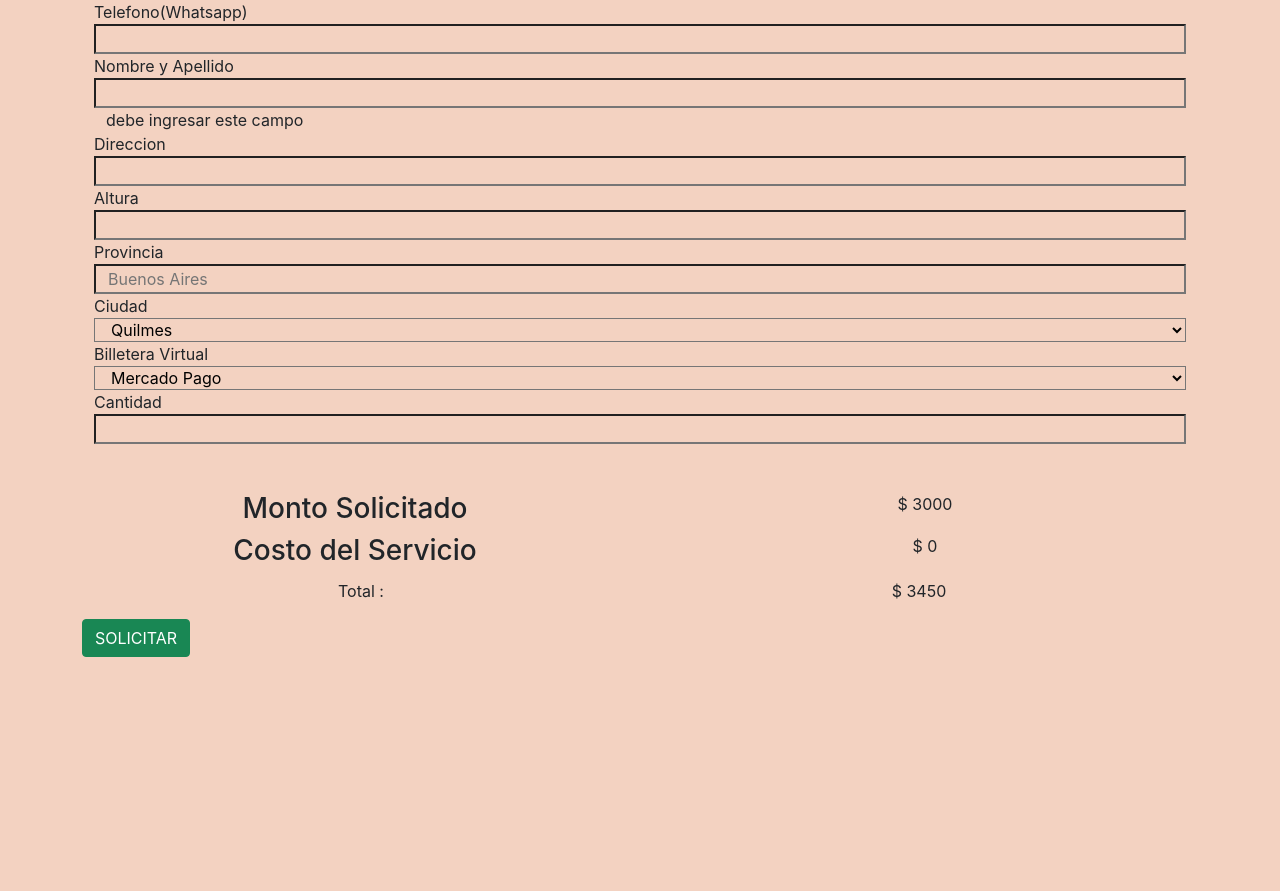
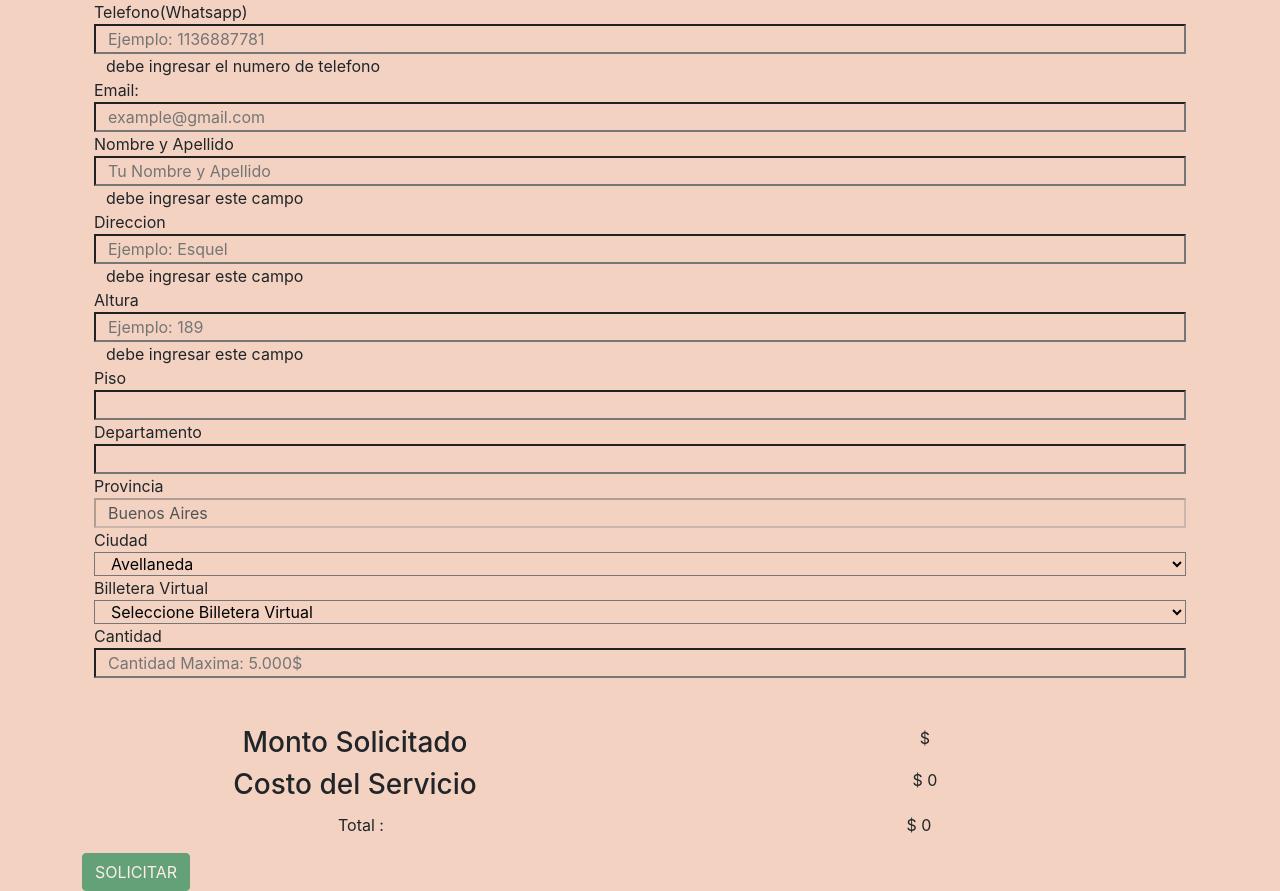
Before and after one commit to FxIvan/frontend-moneserv, a React (Create React App) app: page /#/form/solicitud in a window 1280 px wide. Before the commit the page ends 800 px from the top, so only its background shows below. Built offline with nearby package versions, Linux system fonts and the light colour scheme.

Commit message:
agregando para subir a github pages

```diff
--- a/src/component/solicitar/solicitar.js
+++ b/src/component/solicitar/solicitar.js
@@ -5,48 +5,83 @@ export const Solicitar = () => {
 
     const [ stateForm , setForm ] = useState({
         frm_telefono:'',
+        frm_email:'',
         frm_nombreyapellido:'',
         frm_direccion:'',
         frm_altura:'',
-        frm_provincia:'',
+        frm_piso:'',
+        frm_departamento:'',
+        frm_provincia:'Buenos Aires',
         frm_billetera:'',
         frm_cantidad:'',
         frm_ciudad_option:''
     })
 
-    const [servicio , setServicio] = useState('0')
+    const [ servicio , setServicio] = useState('0')
     const [ inputLleno , setInputLleno] = useState(false)
+    const [ inputTel , setInputTel ] = useState(false)
+    const [ inputDireccion , setDireccion ] = useState(false)
+    const [ inputAltura , setAltura ] = useState(false)
 
     const handleChange = (e) => {
 
-        const nameCiudad = e.target.value
-        const namePrueba = e.target.name
+        const nameValue = e.target.value
+        const stateName = e.target.name
 
-        console.log(namePrueba)
+        if(stateName){
+            if(stateName === 'frm_telefono'){
 
-        console.log(nameCiudad)
+                if(nameValue.length > 9){
+                    setInputTel(true)
+                }else{
+                    setInputTel(false)
+                }
+            }
 
-        if(namePrueba === 'frm_ciudad_option'){
-            switch(nameCiudad){
+            if(stateName === 'frm_nombreyapellido'){
+                if(nameValue.length > 5){
+                      setInputLleno(true)
+
+                }else{
+                    setInputLleno(false)
+                }
+            }
+
+            if(stateName === 'frm_direccion'){
+                if(nameValue.length >= 1){
+                    setDireccion(true)
+                }else{
+                    setDireccion(false)
+                }
+            }
+
+            if(stateName === 'frm_altura'){
+                if(nameValue.length >=1){
+                    setAltura(true)
+                }else{
+                    setAltura(false)
+                }
+            }
+        }
+
+        console.log( "Name: " , stateName  + "Valor: ",nameValue)
+
+        setForm({
+            ...stateForm,
+            [e.target.name]:e.target.value
+        })
+
+
+        if(stateName === 'frm_ciudad_option'){
+            switch(nameValue){
+                case 'frm_avellaneda':
+                    return setServicio('600')
                 case 'frm_quilmes':
                     return setServicio('450')
                 case 'frm_berazategui':
                     return setServicio('550')
             }
         }
-
-        if(namePrueba === 'frm_nombreyapellido'){
-            if(nameCiudad.length > 5){
-                  setInputLleno(true)
-            }else{
-                setInputLleno(false)
-            }
-        }
-
-        setForm({
-            ...stateForm,
-            [e.target.name]:e.target.value
-        })
     }
 
 
@@ -68,16 +103,30 @@ export const Solicitar = () => {
                                 <input
                                     className='col-xs-12'
                                     type='text'
-                                    placeholder=''
+                                    placeholder='Ejemplo: 1136887781'
                                     onChange={handleChange}
-                                    name='frm_telefono'/>
+                                    name='frm_telefono'
+                                    />
+                                    <p className='m-0'>{inputTel ? <p className='d-none'></p>:<p className='m-0'>debe ingresar el numero de telefono</p>}</p>
                             </div>
+
+                            <div className='row container m-auto input-label-container'>
+                                <label className='col-xs-12 p-0'>Email:</label>
+                                <input
+                                    className='col-xs-12'
+                                    type='email'
+                                    placeholder='example@gmail.com'
+                                    onChange={handleChange}
+                                    name='frm_email'
+                                    />
+                            </div>
+
                             <div className='row container m-auto input-label-container'>
                                 <label className='col-xs-12 p-0'>Nombre y Apellido</label>
                                 <input
                                     className='col-xs-12'
                                     type='text'
-                                    placeholder=''
+                                    placeholder='Tu Nombre y Apellido'
                                     onChange={handleChange}
                                     name='frm_nombreyapellido'
                                     />
@@ -88,19 +137,43 @@ export const Solicitar = () => {
                                 <input
                                     className='col-xs-12'
                                     type='text'
-                                    placeholder=''
+                                    placeholder='Ejemplo: Esquel'
                                     onChange={handleChange}
                                     name='frm_direccion'/>
+                                    <p className='m-0'>{inputDireccion ? <p className='d-none'></p>:<p className='m-0'>debe ingresar este campo</p>}</p>
                             </div>
                             <div className='row container m-auto input-label-container'>
                                 <label className='col-xs-12 p-0'>Altura</label>
                                 <input
                                     className='col-xs-12'
                                     type='text'
+                                    placeholder='Ejemplo: 189'
+                                    onChange={handleChange}
+                                    name='frm_altura'/>
+                                    <p className='m-0'>{inputAltura ? <p className='d-none'></p>:<p className='m-0'>debe ingresar este campo</p>}</p>
+                            </div>
+
+                            <div className='row container m-auto input-label-container'>
+                                <label className='col-xs-12 p-0'>Piso</label>
+                                <input
+                                    className='col-xs-12'
+                                    type='text'
                                     placeholder=''
                                     onChange={handleChange}
-                                    name='frm_altura'/>
+                                    name='frm_piso'/>
                             </div>
+
+                            <div className='row container m-auto input-label-container'>
+                                <label className='col-xs-12 p-0'>Departamento</label>
+                                <input
+                                    className='col-xs-12'
+                                    type='text'
+                                    placeholder=''
+                                    onChange={handleChange}
+                                    name='frm_departamento'
+                                    />
+                            </div>
+
                             <div className='row container m-auto input-label-container'>
                                 <label className='col-xs-12 p-0'>Provincia</label>
                                 <input
@@ -108,12 +181,16 @@ export const Solicitar = () => {
                                     type='text'
                                     placeholder='Buenos Aires'
                                     onChange={handleChange}
-                                    name='frm_provincia'/>
+                                    name='frm_provincia'
+                                    value='Buenos Aires'
+                                    disabled
+                                    />
                             </div>
                             <div className='row container m-auto input-label-container-option'>
 
                                 <label className='p-0'>Ciudad</label>
-                                <select id="mySelect" name='frm_ciudad_option' onChange={handleChange} >
+                                <select  name='frm_ciudad_option' onChange={handleChange} >
+                                    <option value='frm_avellaneda'>Avellaneda</option>
                                     <option value="frm_quilmes">Quilmes</option>
                                     <option value="frm_berazategui">Berazategui</option>
                                 </select>
@@ -122,9 +199,10 @@ export const Solicitar = () => {
                             <div className='row container m-auto input-label-container-option'>
 
                                 <label className='p-0'>Billetera Virtual</label>
-                                <select id="mySelect" name='frm_billetera' onChange={handleChange}>
+                                <select  name='frm_billetera' onChange={handleChange}>
+                                    <option value='frm_no_selecciono' select='true'>Seleccione Billetera Virtual</option>
                                     <option value="frm_mercado_pago">Mercado Pago</option>
-                                    <option value="frm_berazategui">Uala</option>
+                                    <option value="frm_uala">Uala</option>
                                     <option value="frm_lemoncash">Lemon Cash</option>
                                     <option value="frm_cvu">CVU</option>
                                 </select>
@@ -135,9 +213,11 @@ export const Solicitar = () => {
                                 <input
                                     className='col-xs-12'
                                     type='number'
-                                    placeholder=''
+                                    placeholder='Cantidad Maxima: 5.000$'
                                     onChange={handleChange}
-                                    name='frm_cantidad'/>
+                                    name='frm_cantidad'
+                                    max='5000'
+                                    />
                             </div>
                         </div>
                     </div>
@@ -148,7 +228,7 @@ export const Solicitar = () => {
                                 <h3>Monto Solicitado</h3>
                             </div>
                             <div className='w-50'>
-                                <p>$ 3000</p>
+                                <p>$ {stateForm.frm_cantidad}</p>
                             </div>
                         </div>
                         <div className='row'>
@@ -163,12 +243,12 @@ export const Solicitar = () => {
                     <div className='container text-end'>
                         <div className='row m-auto container-total'>
                             <p className='w-50 text-center'>Total :</p>
-                            <span className='w-50 text-center'>$ 3450</span>
+                            <span className='w-50 text-center'>$ { Number(stateForm.frm_cantidad) + Number(servicio)}</span>
                         </div>
                     </div>
                     <div className='container'>
                         <div className='button-solicitar'>
-                            <input type='submit' value='SOLICITAR' className="btn btn-success"/>
+                           <>{ inputLleno && inputTel && inputDireccion && inputAltura ?  <input type='submit' value='SOLICITAR' className="btn btn-success"/>:<input type='submit' value='SOLICITAR' className="btn btn-success" disabled/>}</>
                         </div>
                     </div>
                 </form>
```
